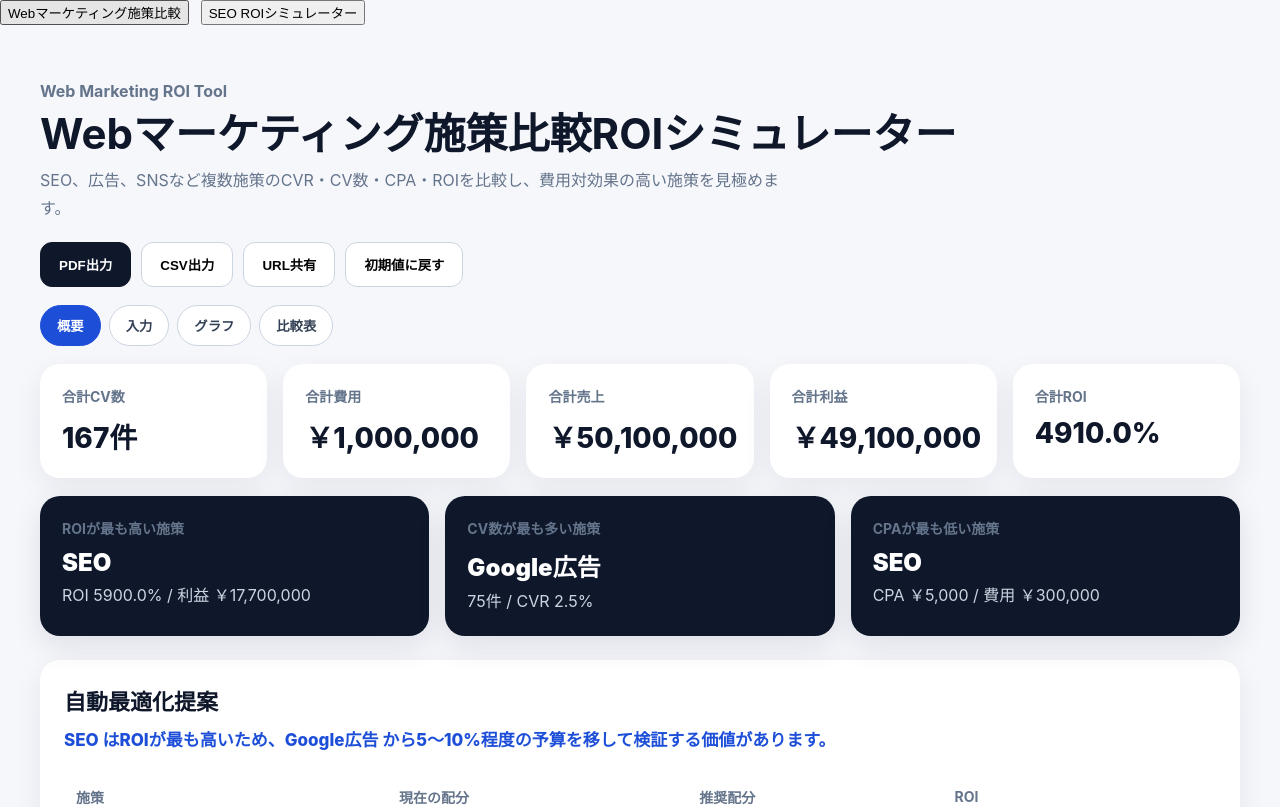
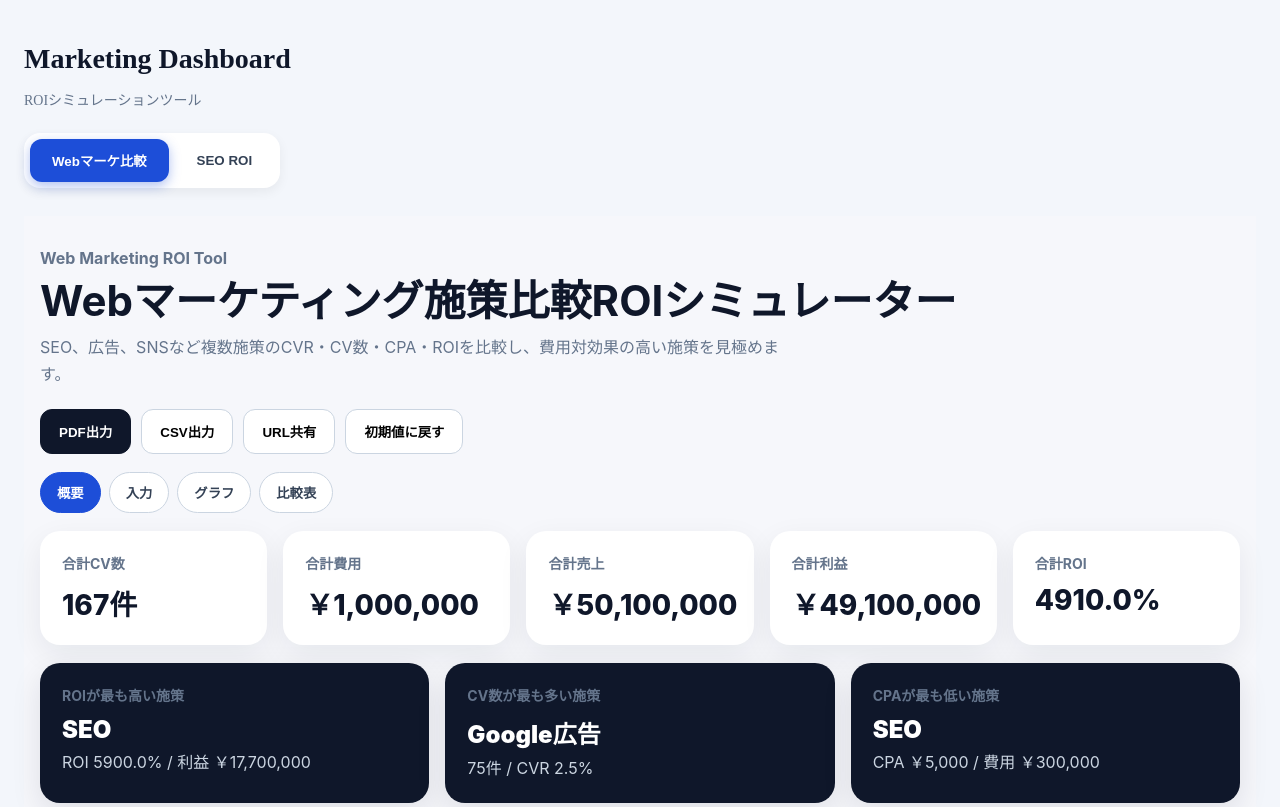
Before and after one commit to eiji21999/seo-roi-simulator, a React (Vite) app: page / in a window 1280 px wide. Shown: the top 807 px of the page. Built offline with nearby package versions, Linux system fonts and the light colour scheme.

Commit message:
Update App.jsx

```diff
--- a/src/App.jsx
+++ b/src/App.jsx
@@ -6,19 +6,111 @@ export default function App() {
   const [activeSimulator, setActiveSimulator] = useState("marketing");
 
   return (
-    <div>
-      <div style={{ display: "flex", gap: "12px", marginBottom: "24px" }}>
-        <button onClick={() => setActiveSimulator("marketing")}>
-          Webマーケティング施策比較
+    <div
+      style={{
+        minHeight: "100vh",
+        background: "#f3f6fb",
+        padding: "24px",
+      }}
+    >
+      {/* ヘッダー */}
+      <div style={{ marginBottom: "24px" }}>
+        <h1
+          style={{
+            fontSize: "28px",
+            fontWeight: "700",
+            color: "#0f172a",
+            marginBottom: "8px",
+          }}
+        >
+          Marketing Dashboard
+        </h1>
+
+        <p
+          style={{
+            color: "#64748b",
+            fontSize: "14px",
+          }}
+        >
+          ROIシミュレーションツール
+        </p>
+      </div>
+
+      {/* タブUI */}
+      <div
+        style={{
+          display: "inline-flex",
+          background: "#ffffff",
+          padding: "6px",
+          borderRadius: "16px",
+          boxShadow: "0 4px 12px rgba(0,0,0,0.06)",
+          marginBottom: "28px",
+          gap: "6px",
+        }}
+      >
+        <button
+          onClick={() => setActiveSimulator("marketing")}
+          style={{
+            padding: "12px 22px",
+            border: "none",
+            borderRadius: "12px",
+            cursor: "pointer",
+            fontWeight: "600",
+            transition: "all 0.25s ease",
+            background:
+              activeSimulator === "marketing"
+                ? "#1d4ed8"
+                : "transparent",
+            color:
+              activeSimulator === "marketing"
+                ? "#ffffff"
+                : "#334155",
+            boxShadow:
+              activeSimulator === "marketing"
+                ? "0 4px 12px rgba(29,78,216,0.35)"
+                : "none",
+          }}
+        >
+          Webマーケ比較
         </button>
 
-        <button onClick={() => setActiveSimulator("seo")}>
-          SEO ROIシミュレーター
+        <button
+          onClick={() => setActiveSimulator("seo")}
+          style={{
+            padding: "12px 22px",
+            border: "none",
+            borderRadius: "12px",
+            cursor: "pointer",
+            fontWeight: "600",
+            transition: "all 0.25s ease",
+            background:
+              activeSimulator === "seo"
+                ? "#1d4ed8"
+                : "transparent",
+            color:
+              activeSimulator === "seo"
+                ? "#ffffff"
+                : "#334155",
+            boxShadow:
+              activeSimulator === "seo"
+                ? "0 4px 12px rgba(29,78,216,0.35)"
+                : "none",
+          }}
+        >
+          SEO ROI
         </button>
       </div>
 
-      {activeSimulator === "marketing" && <MarketingComparisonSimulator />}
-      {activeSimulator === "seo" && <SeoRoiSimulator />}
+      {/* コンテンツ */}
+      <div>
+        {activeSimulator === "marketing" && (
+          <MarketingComparisonSimulator />
+        )}
+
+        {activeSimulator === "seo" && (
+          <SeoRoiSimulator />
+        )}
+      </div>
     </div>
   );
 }
```
